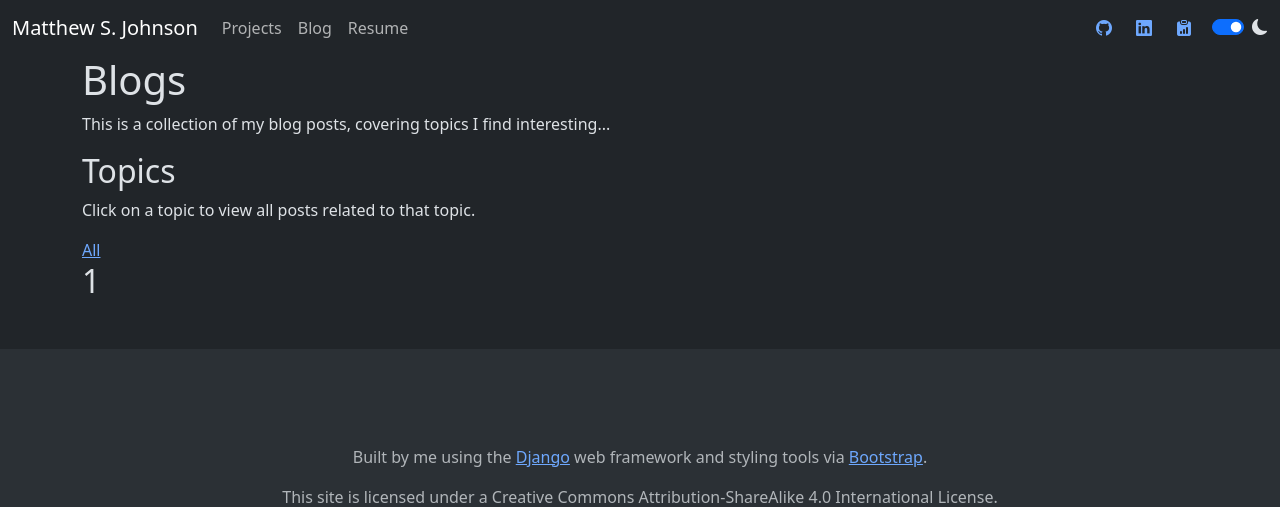
After one commit to mjohns91/PersonalBlog, a Django app: page /blog/1/ in a window 1280 px wide. The commit adds this page. Shown: the top 507 px of the page. Run offline with Django 5.2, Linux system fonts and the light colour scheme; data that the repository does not hold is empty; grey boxes are pictures that could not be loaded.

Commit message:
added logic to blogs to filter by topic

```diff
--- a/templates/base.html
+++ b/templates/base.html
@@ -1,11 +1,11 @@
 <!doctype html>
-<html id="html" lang="en" data-bs-theme="dark">
+<html id="html" lang="en">
   <head>
     <meta charset="utf-8">
     <meta name="viewport" content="width=device-width, initial-scale=1">
     <title>Matthew S. Johnson Blog</title>
     <link href="https://cdn.jsdelivr.net/npm/bootstrap@5.3.3/dist/css/bootstrap.min.css" rel="stylesheet" integrity="sha384-QWTKZyjpPEjISv5WaRU9OFeRpok6YctnYmDr5pNlyT2bRjXh0JMhjY6hW+ALEwIH" crossorigin="anonymous">
-    <script src="https://kit.fontawesome.com/1443316218.js" crossorigin="anonymous"></script>
+    <link rel="stylesheet" href="https://cdn.jsdelivr.net/npm/bootstrap-icons@1.11.3/font/bootstrap-icons.css">
   </head>
   <body>
     {% load static %}
@@ -14,7 +14,7 @@
 
     {% endblock %}
     <footer class="bd-footer py-4 py-md-5 mt-5 bg-body-tertiary">
-        <div class="container py-4 py-md-5 px-4 px-md-3 text-body-secondary" style="border: 1px solid red">
+        <div class="container py-4 py-md-5 px-4 px-md-3 text-body-secondary">
             <ul class="list-inline mb-3">
                 <li>
                     <p class="text-center text-wrap fs-6">Built by me using the <a href="https://www.djangoproject.com/">Django</a> web framework and styling tools via <a href="https://getbootstrap.com/">Bootstrap</a>.</p>
--- /dev/null
+++ b/templates/blog_by_topic.html
@@ -0,0 +1,36 @@
+{% extends 'base.html' %}
+{% load custom_filters %}
+{% block content %}
+
+    <!-- Display title/summary -->
+    <div class="container">
+        <h1>Blogs</h1>
+        <p>This is a collection of my blog posts, covering topics I find interesting...</p>
+    </div>
+
+    <!-- Display topics -->
+    <div class="container">
+        <h2>Topics</h2>
+        <p>Click on a topic to view all posts related to that topic.</p>
+        {% for topic in all_topics %}
+            <a href="{% url 'blog_by_topic' topic %}">{{ topic }}</a>
+        {% endfor %}
+        <a href="{% url 'blog_by_topic' "all" %}">All</a>
+    </div>
+
+    <!-- Display posts -->
+    <div class="container">
+        <h2>{{ topic }}</h2>
+        {% for post in posts %}
+            <div class="card" style="margin-bottom: 10px">
+                <div class="card-body">
+                    <h5>{{ post.title }}</h5>
+                    <p>Posted on: {{ post.posted_date.date }}</p>
+                    <p class="card-text">{{ post.preview }}</p>
+                    <p><a href="{% url 'blog_post' post.topic post.title %}">Read More</a></p>
+                </div>
+            </div>
+        {% endfor %}
+    </div>
+
+{% endblock %}
--- a/templates/navbar.html
+++ b/templates/navbar.html
@@ -7,31 +7,55 @@
     <div class="collapse navbar-collapse" id="navbarSupportedContent">
       <ul class="navbar-nav me-auto mb-2 mb-lg-0">
           <li class="nav-item">
-              <a class="nav-link">Projects</a>
+              <a href="{% url 'projects' %}" class="nav-link">Projects</a>
           </li>
           <li class="nav-item">
-              <a href="{% url 'blog' %}" class="nav-link">Blog</a>
+              <a href="{% url 'blog_all' %}" class="nav-link">Blog</a>
           </li>
           <li class="nav-item">
               <a class="nav-link">Resume</a>
           </li>
       </ul>
     </div>
-      <div class="form-check form-switch">
-          <i id="mode-icon" class="fa-solid fa-moon"></i>
-          <input class="form-check-input" type="checkbox" role="switch" id="flexSwitchCheckDefault" checked="checked" onclick="function toggleDarkMode() {
-              if (document.documentElement.getAttribute('data-bs-theme') === 'dark') {
-                document.documentElement.setAttribute('data-bs-theme','light')
-                document.getElementById('mode-icon').setAttribute('class','fa-solid fa-sun')
-                document.getElementById('mode-label').innerText = 'Light Mode'
+      <div class="row row-cols-auto">
+        <div class="col align-right">
+          <a href="https://github.com/mjohns91" class="bi bi-github" target="_blank"></a>
+        </div>
+        <div class="col align-right">
+          <a href="https://www.linkedin.com/in/matthew-scott-johnson" class="bi bi-linkedin" target="_blank"></a>
+        </div>
+        <div class="col align-right">
+          <a href="https://public.tableau.com/app/profile/matthew.johnson4556/vizzes" class="bi bi-clipboard-data-fill" target="_blank"></a>
+        </div>
+      </div>
+      <div class="form-check form-switch" style="margin-left: 20px">
+          <i id="mode-icon"></i>
+          <script>
+              if(!localStorage.getItem("firstTime")){
+                  document.getElementById("html").setAttribute("data-bs-theme", "dark")
+                  document.getElementById("mode-icon").setAttribute("class", "bi bi-moon-fill")
+                  localStorage.setItem("firstTime", "true");
+                  localStorage.setItem("theme", "dark");
+                  localStorage.setItem("theme-icon", "bi bi-moon-fill");
               }
-              else {
-                document.documentElement.setAttribute('data-bs-theme','dark')
-                document.getElementById('mode-icon').setAttribute('class','fa-solid fa-moon')
-                document.getElementById('mode-label').innerText = 'Dark Mode'
+              else{
+                  document.getElementById("html").setAttribute("data-bs-theme", localStorage.getItem('theme'))
+                  document.getElementById("mode-icon").setAttribute('class', localStorage.getItem('theme-icon'))
               }
-          }toggleDarkMode()">
-          <label id="mode-label" class="form-check-label" for="flexSwitchCheckDefault">Dark Mode</label>
+          </script>
+          <input class="form-check-input" type="checkbox" role="switch" id="flexSwitchCheckDefault" checked="checked" onclick="function toggleThemeMode() {
+              let html_ele = document.querySelector('html')
+              let icon_ele = document.querySelector('#mode-icon')
+              if (localStorage.getItem('theme') === 'light') {
+                  localStorage.setItem('theme', 'dark')
+                  localStorage.setItem('theme-icon', 'bi bi-moon-fill')
+              } else {
+                  localStorage.setItem('theme', 'light')
+                  localStorage.setItem('theme-icon', 'bi bi-sun-fill')
+              }
+              html_ele.setAttribute('data-bs-theme', localStorage.getItem('theme'))
+              icon_ele.setAttribute('class', localStorage.getItem('theme-icon'))
+          }toggleThemeMode()">
       </div>
   </div>
 </nav>
--- a/website/models.py
+++ b/website/models.py
@@ -1,8 +1,10 @@
 from django.db import models
+from django.utils.text import slugify
 
 class BlogPost(models.Model):
     """Represents a blog post."""
     title = models.CharField(max_length=200)
+    preview = models.TextField(default="not defined")
     content = models.TextField()
     topic = models.CharField(max_length=200)
     posted_date = models.DateTimeField(auto_now_add=True)
@@ -15,6 +17,7 @@ class BlogPost(models.Model):
 class Project(models.Model):
     """Represents a project post."""
     title = models.CharField(max_length=200)
+    preview = models.TextField(default="not defined")
     content = models.TextField()
     topic = models.CharField(max_length=200)
     posted_date = models.DateTimeField(auto_now_add=True)
--- a/website/urls.py
+++ b/website/urls.py
@@ -3,5 +3,8 @@ from . import views
 
 urlpatterns = [
     path('', views.home, name='home'),
-    path('/blog', views.blog, name='blog'),
+    path('blog/', views.blog_all, name='blog_all'),
+    path('blog/<str:target_topic>/', views.blog_by_topic, name='blog_by_topic'),
+    path('blog/<str:post_topic>/<str:post_title>/', views.blog_post, name='blog_post'),
+    path('projects/', views.projects, name='projects'),
 ]
--- a/website/views.py
+++ b/website/views.py
@@ -1,13 +1,32 @@
-from django.shortcuts import render, redirect
+from django.shortcuts import render, get_object_or_404
 
-from website.models import BlogPost
+from website.models import BlogPost, Project
 
 
 def home(request):
     """Sends the user to the home page"""
     return render(request, 'home.html', {})
 
-def blog(request):
-    """Sends the user to the blogs page"""
+def blog_all(request):
+    """Displays all blog posts"""
     posts = BlogPost.objects.all()
-    return render(request, 'blogs.html', {'posts': posts})
+    return render(request, 'blog.html', {'posts': posts})
+
+def blog_by_topic(request, target_topic):
+    """Displays all blog posts for a given topic"""
+    if target_topic == 'all':
+        return blog_all(request)
+    topic = target_topic.capitalize()
+    all_topics = BlogPost.objects.values_list('topic', flat=True).distinct()
+    posts = BlogPost.objects.filter(topic=target_topic)
+    return render(request, 'blog_by_topic.html', {'topic': topic, 'posts': posts, 'all_topics': all_topics})
+
+def blog_post(request, post_topic, post_title):
+    """Sends the user to a specific blog post"""
+    post = get_object_or_404(BlogPost, title=post_title)
+    return render(request, 'blog_post.html', {'post': post})
+
+def projects(request):
+    """Sends the user to the projects page"""
+    project_list = Project.objects.all()
+    return render(request, 'projects.html', {'projects': project_list})
```
Also changed, not shown: templates/blog.html (added, +36 -0 lines), templates/blog_post.html (added, +12 -0 lines), templates/blogs.html (deleted, +0 -14 lines), templates/home.html (+4 -4 lines), templates/projects.html (added, +15 -0 lines), website/templatetags/custom_filters.py (added, +13 -0 lines), website/templatetags/__init__.py (added).
